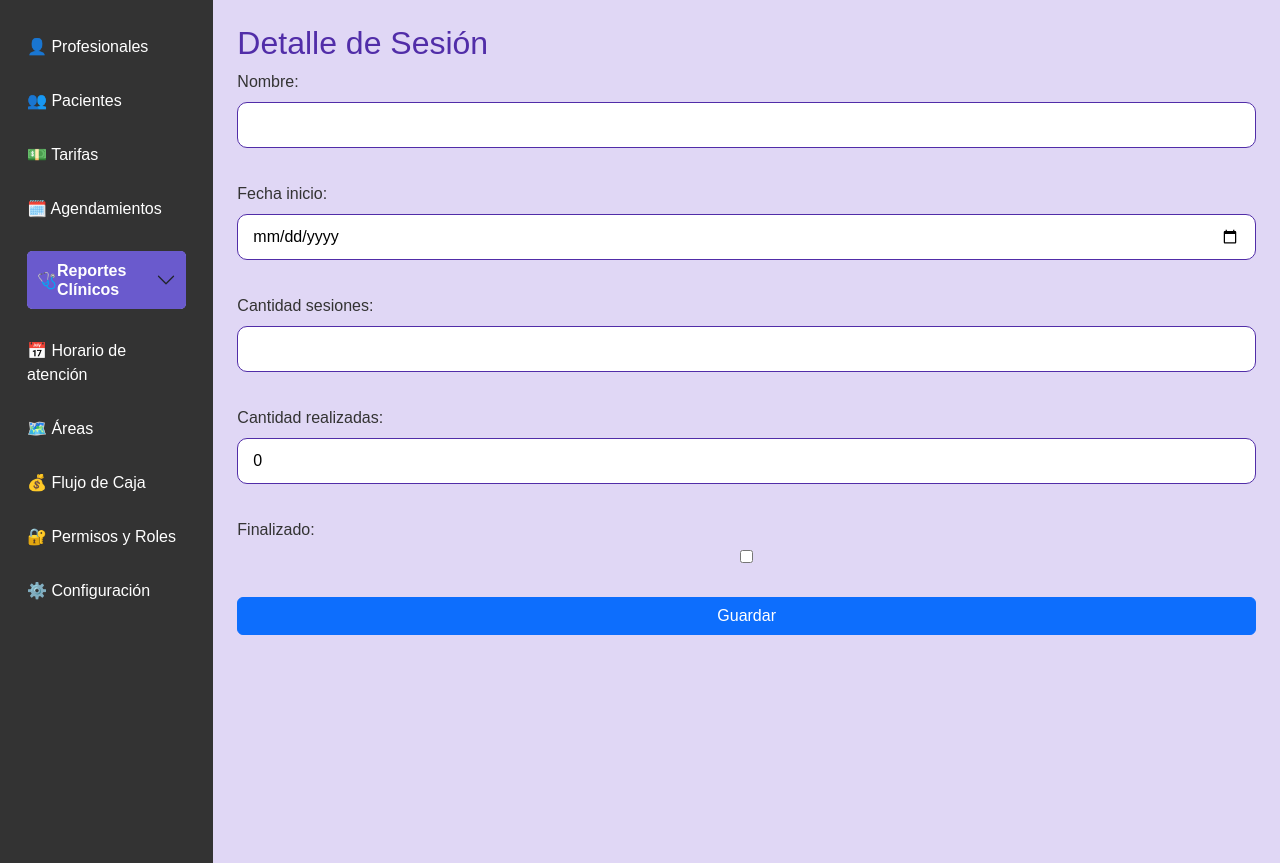
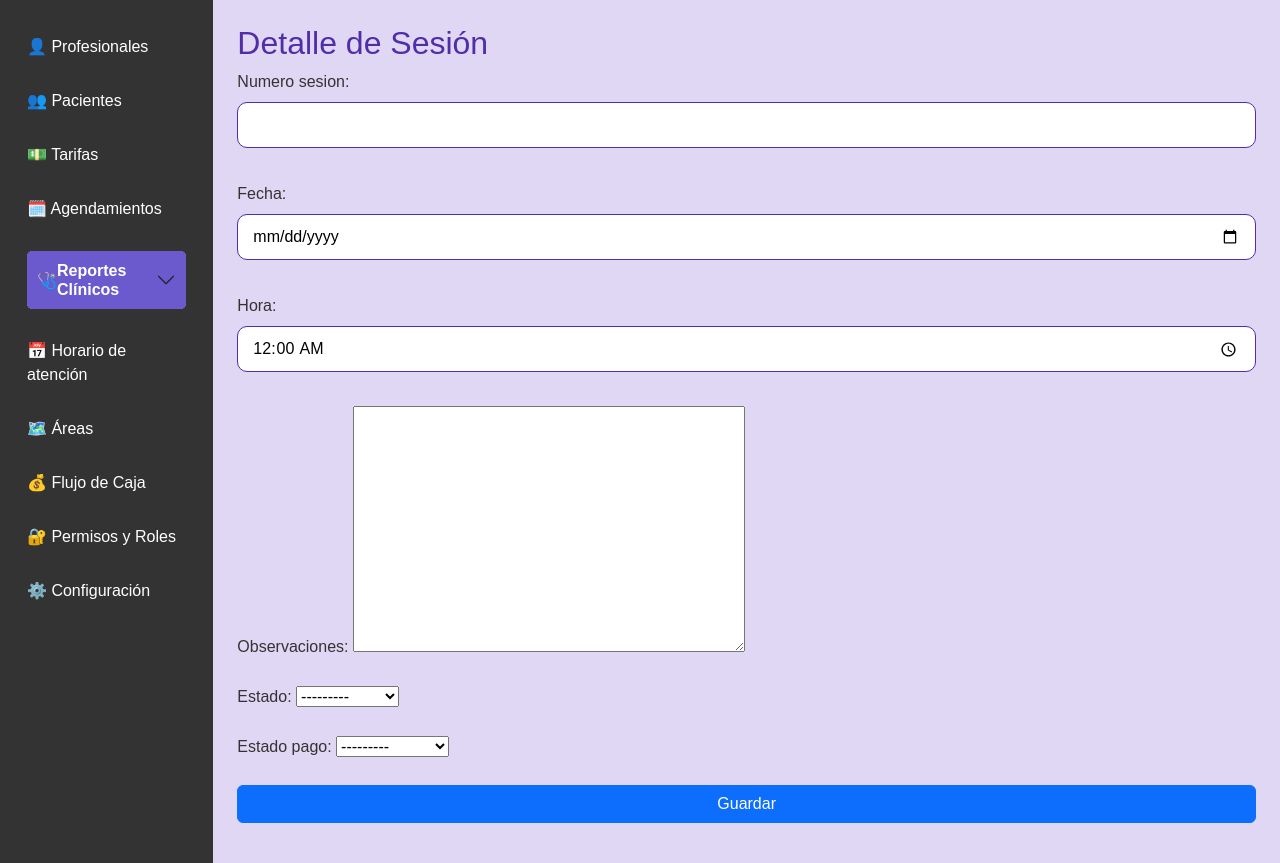
Before and after one commit to danitzn/FISIOEMA, a Django app: page /generar_consulta/13/ in a window 1280 px wide. Shown: the part 86-949 px from the top of the page. Run offline with Django 5.2, Linux system fonts and the light colour scheme; data comes from the database, SQL or seed files in the repository; both versions use the stored data as it was after the commit.

Commit message:
cambios sobre agendaientos, sesiones e informes al generar

```diff
--- a/fisio/views.py
+++ b/fisio/views.py
@@ -10,7 +10,7 @@ from django.views.generic import ListView, DetailView, CreateView, UpdateView, D
 from reportlab.lib.utils import ImageReader
 from FISIOEMA import settings
 from .models import Agendamiento, Consulta, FlujoCaja, HorarioAtencion, Informe, Paciente, Profesional, Servicio, Area, Sesiones
-from .forms import AgendamientoForm, PacienteForm, ProfesionalForm, RegistroForm, SesionesForm, InformeForm
+from .forms import AgendamientoForm, PacienteForm, ProfesionalForm, RegistroForm, SesionDetalleForm, SesionesForm, InformeForm
 from django.contrib.auth import login, authenticate, logout
 from .forms import RegistroForm
 from django.contrib.auth.decorators import login_required, user_passes_test
@@ -585,10 +585,13 @@ class FlujoCajaListView(ListView):
         context['total_entradas'] = self.total_entradas
         context['total_salidas'] = self.total_salidas
         return context
-
-
 def generar_consulta(request, agendamiento_id):
     agendamiento = get_object_or_404(Agendamiento, id=agendamiento_id)
+
+    # Si el tipo es Sesión, obtener la sesión asociada desde referencia_sesion
+    sesion = None
+    if agendamiento.referencia_sesion:
+        sesion = get_object_or_404(Sesiones, id=agendamiento.referencia_sesion)
 
     # Verificar si el agendamiento está en curso
     if agendamiento.estado == 'en_curso':
@@ -617,21 +620,24 @@ def generar_consulta(request, agendamiento_id):
 
             return redirect('calendario_admin')
 
-        return render(request, 'generar_consulta.html', {'agendamiento': agendamiento})
+        # Redirigir al formulario de sesiones
+        sesiones_form = SesionesForm()
+        return render(request, 'generar_consulta.html', {'sesionesForm': sesiones_form, 'agendamiento': agendamiento})
 
     elif agendamiento.tipo == 'S':  # Sesión
-        sesiones_form = SesionesForm(request.POST or None)
+        sesiones_form = SesionDetalleForm(request.POST or None)
 
         if request.method == 'POST' and sesiones_form.is_valid():
             nueva_sesion = sesiones_form.save(commit=False)
+            nueva_sesion.sesion = sesion  # Asigna la sesión obtenida desde referencia_sesion
             nueva_sesion.paciente = agendamiento.paciente
             nueva_sesion.agendamiento = agendamiento
             nueva_sesion.servicio = agendamiento.servicio
             nueva_sesion.save()
 
             # Incrementar sesiones realizadas
-            nueva_sesion.total_realizadas += 1
-            nueva_sesion.save()
+            sesion.cantidad_realizadas += 1
+            sesion.save()
 
             # Actualizar estado del agendamiento
             agendamiento.estado = 'finalizado'
@@ -640,36 +646,37 @@ def generar_consulta(request, agendamiento_id):
             return redirect('calendario_admin')
 
         return render(request, 'sesion_detalle.html', {
-        'agendamiento': agendamiento,
-        'sesionesDetalle_form': sesiones_form  # Ajusta la clave aquí
+            'agendamiento': agendamiento,
+            'sesionesDetalle_form': sesiones_form
         })
 
     elif agendamiento.tipo == 'I':  # Informe
         informe = None
         form = InformeForm(request.POST or None, initial={
-        'paciente': agendamiento.paciente,
-        'profesional': agendamiento.profesional,
-        'fecha': date.today()
-    })
+            'paciente': agendamiento.paciente,
+            'profesional': agendamiento.profesional,
+            'fecha': date.today()
+        })
 
-    if request.method == 'POST' and form.is_valid():
-        informe = form.save(commit=False)
-        informe.paciente = agendamiento.paciente
-        informe.profesional = agendamiento.profesional
-        informe.fecha = date.today()
-        informe.save()
+        if request.method == 'POST' and form.is_valid():
+            informe = form.save(commit=False)
+            informe.paciente = agendamiento.paciente
+            informe.profesional = agendamiento.profesional
+            informe.fecha = date.today()
+            informe.save()
 
-        # Actualizar estado del agendamiento
-        agendamiento.estado = 'finalizado'
-        agendamiento.save()
+            # Actualizar estado del agendamiento
+            agendamiento.estado = 'finalizado'
+            agendamiento.save()
 
-        return redirect('calendario_admin')
+            return redirect('calendario_admin')
 
-    return render(request, 'informe_form.html', {
-        'form': form,
-        'agendamiento': agendamiento,
-        'informe': informe  # Pasa el informe al contexto
-    })
+        return render(request, 'informe_form.html', {
+            'form': form,
+            'agendamiento': agendamiento,
+            'informe': informe
+        })
+
 
 def buscar_consultas_por_ci(request):
     consultas = None
@@ -893,3 +900,24 @@ def obtener_sesiones(request):
         sesiones_data = [{'id': sesion.id, 'nombre': str(sesion)} for sesion in sesiones]
         return JsonResponse(sesiones_data, safe=False)
     return JsonResponse([], safe=False)
+
+
+class DetalleSesionesView(TemplateView):
+    template_name = 'sesionesform.html'
+
+    def get_context_data(self, **kwargs):
+        context = super().get_context_data(**kwargs)
+        context['Sesionesform'] = SesionesForm()  # Incluye el formulario
+        return context
+
+def sesiones_view(request):
+    if request.method == "POST":
+        form = SesionesForm(request.POST)
+        if form.is_valid():
+            form.save()
+            # Redirecciona o muestra un mensaje de éxito
+            return redirect('nombre_de_la_url')  # Reemplaza con tu URL de redirección
+    else:
+        form = SesionesForm()
+
+    return render(request, 'tu_template.html', {'Sesionesform': form})
```
Also changed, not shown: fisio/templates/generar_consulta.html (+4 -5 lines), db.sqlite3.
